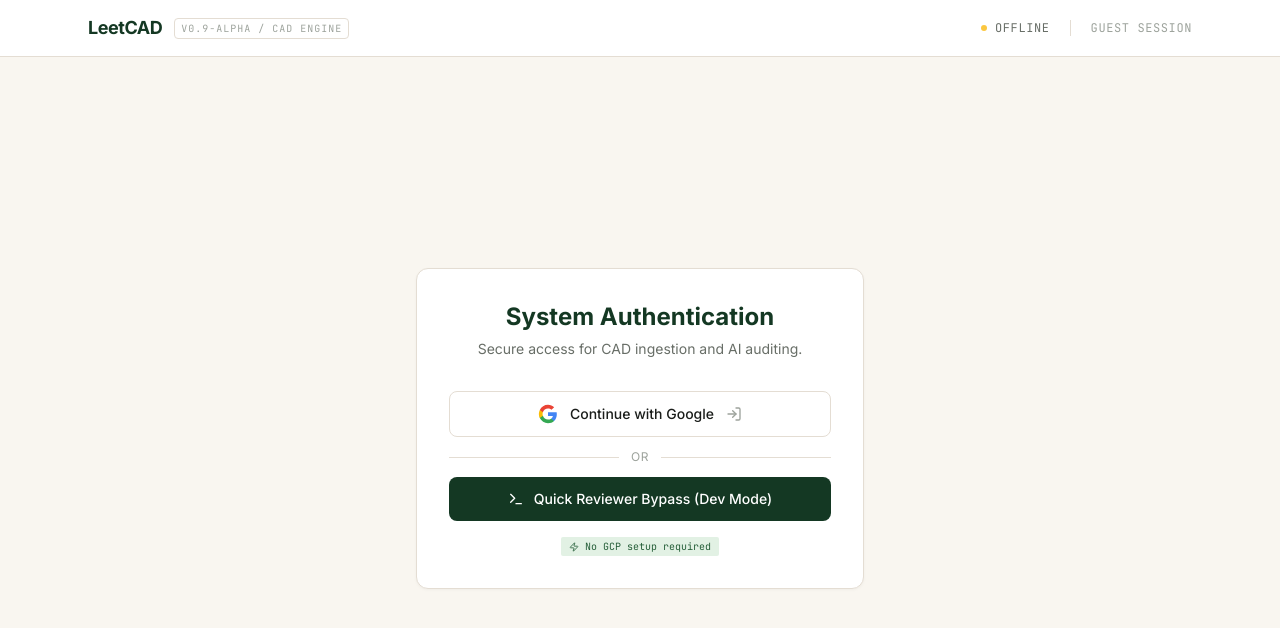
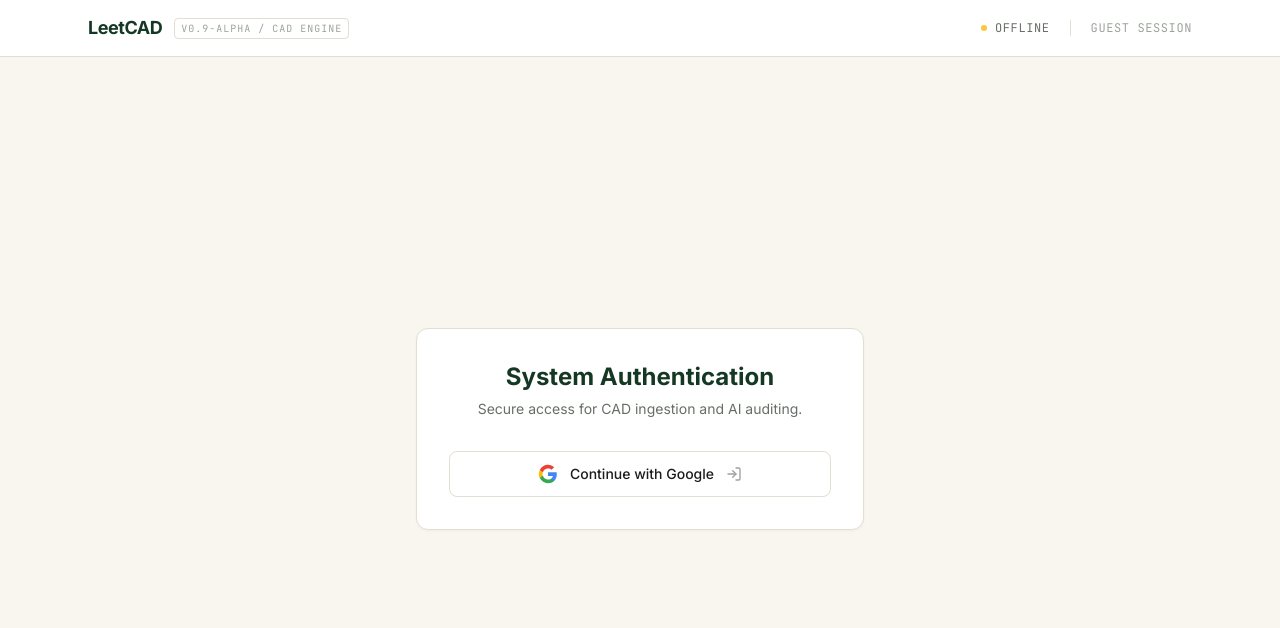
Before and after one commit to AsyncNigam/LeetCAD-Backend, a React (Vite) app in the folder apps/web/: page /problems in a window 1280 px wide. Shown: the top 628 px of the page. Built offline with nearby package versions, Linux system fonts and the light colour scheme; no server answers.

Commit message:
refactor(auth): remove dev bypass and fix google oauth init + dynamic api url

```diff
--- a/apps/web/src/components/AuthCard.tsx
+++ b/apps/web/src/components/AuthCard.tsx
@@ -1,19 +1,20 @@
-import { useState } from "react";
-import { Loader2, LogIn, Terminal, Zap } from "lucide-react";
+import { useState, useEffect } from "react";
+import { Loader2, LogIn } from "lucide-react";
 import { useAuth } from "../context/AuthContext";
 
 export function AuthCard() {
-  const { loginWithDevMode, loginWithGoogle, isLoading } = useAuth();
+  const { isLoading, loginWithGoogle } = useAuth();
   const [error, setError] = useState<string | null>(null);
 
-  const handleDevLogin = async () => {
-    setError(null);
-    try {
-      await loginWithDevMode();
-    } catch (err) {
-      setError(err instanceof Error ? err.message : "Dev login failed");
+  useEffect(() => {
+    if (!document.querySelector('script[src="https://accounts.google.com/gsi/client"]')) {
+      const script = document.createElement("script");
+      script.src = "https://accounts.google.com/gsi/client";
+      script.async = true;
+      script.defer = true;
+      document.body.appendChild(script);
     }
-  };
+  }, []);
 
   const handleGoogleLogin = async () => {
     setError(null);
@@ -22,9 +23,17 @@ export function AuthCard() {
       | undefined;
 
     if (google?.accounts?.id) {
+      google.accounts.id.initialize({
+        client_id: import.meta.env.VITE_GOOGLE_CLIENT_ID || "mock_google_id",
+        callback: (response: any) => {
+          loginWithGoogle(response.credential).catch(err => {
+            setError(err instanceof Error ? err.message : "Google login failed");
+          });
+        }
+      });
       google.accounts.id.prompt();
     } else {
-      setError("Google Sign-In requires a GOOGLE_CLIENT_ID. Use Dev Mode for local testing.");
+      setError("Google Sign-In is loading or blocked by your browser. Please try again.");
     }
   };
 
@@ -88,43 +97,7 @@ export function AuthCard() {
             <LogIn className="h-4 w-4 text-text-faint shrink-0" />
           </button>
 
-          {/* ── Or Divider ────────────────────── */}
-          <div className="relative my-5">
-            <div className="absolute inset-0 flex items-center">
-              <div className="w-full border-t border-border" />
-            </div>
-            <div className="relative flex justify-center">
-              <span className="px-3 bg-surface text-text-faint text-xs uppercase tracking-wider">
-                or
-              </span>
-            </div>
-          </div>
 
-          {/* ── Dev Bypass Button ─────────────── */}
-          <button
-            id="dev-login-btn"
-            onClick={handleDevLogin}
-            disabled={isLoading}
-            className="w-full flex items-center justify-center gap-2.5 px-4 py-3 rounded-lg
-              bg-brand-forest text-white hover:bg-brand-forest-hover
-              transition-colors duration-150 font-medium text-sm
-              disabled:opacity-50 disabled:cursor-not-allowed"
-          >
-            {isLoading ? (
-              <Loader2 className="h-4 w-4 animate-spin" />
-            ) : (
-              <Terminal className="h-4 w-4" />
-            )}
-            Quick Reviewer Bypass (Dev Mode)
-          </button>
-
-          {/* Dev mode subtext */}
-          <div className="flex justify-center pt-1">
-            <span className="inline-flex items-center gap-1.5 text-[10px] font-mono bg-brand-mint text-brand-mint-dark px-2 py-0.5 rounded-sm">
-              <Zap className="h-2.5 w-2.5" />
-              No GCP setup required
-            </span>
-          </div>
         </div>
       </div>
     </div>
--- a/apps/web/src/context/AuthContext.tsx
+++ b/apps/web/src/context/AuthContext.tsx
@@ -30,7 +30,7 @@ export interface AuthContextType {
 
 const TOKEN_KEY = "leetcad_token";
 const USER_KEY = "leetcad_user";
-const API_BASE = "/api";
+const API_BASE = import.meta.env.VITE_API_URL || "/api";
 
 // ── JWT Helpers ─────────────────────────────────────────────
 
```
